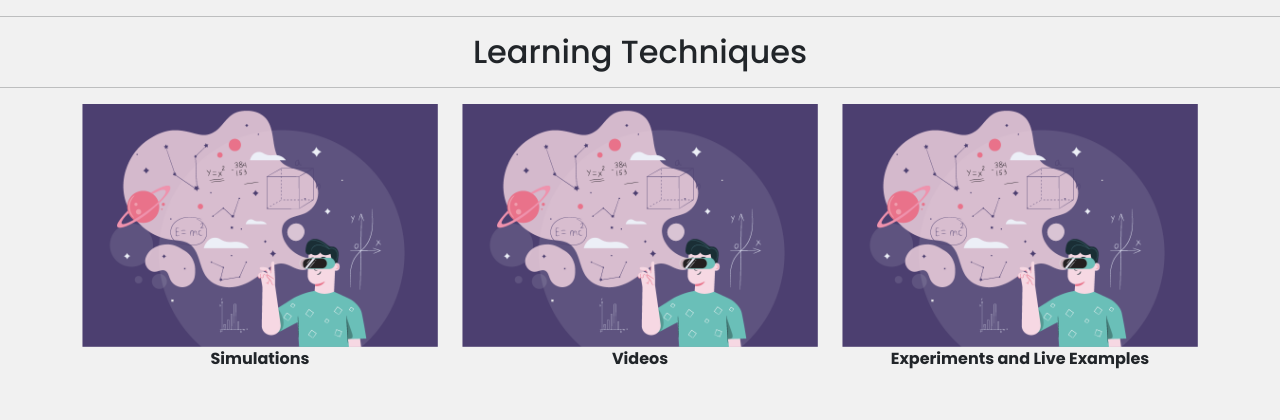
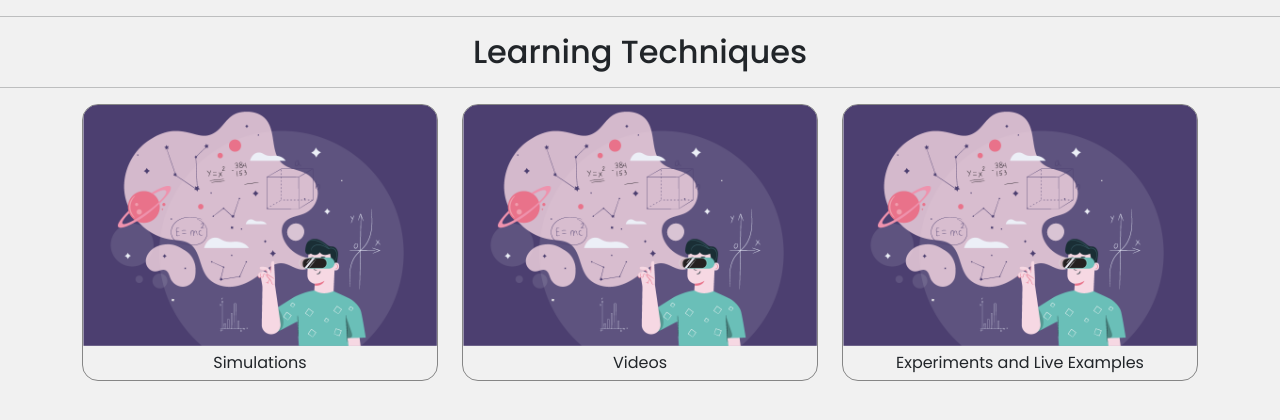
Before and after one commit to Anuj-Khadka/Memorivise, a Flask app: page /learning in a window 1280 px wide. Shown: the part 106-526 px from the top of the page. Run offline with Flask 3, Linux system fonts and the light colour scheme.

Commit message:
update books

```diff
--- a/memorivise/templates/learning.html
+++ b/memorivise/templates/learning.html
@@ -9,21 +9,37 @@
     <div class="col-md-4">
       <figure class="text-center">
         <a href="/simulations"><img src="../static/img/simulearn.png" class="img-fluid"></a>
-        <figcaption><b>Simulations</b></figcaption>
+        <figcaption>Simulations</figcaption>
       </figure>
     </div>
     <div class="col-md-4">
       <figure class="text-center">
         <a href="#"><img src="../static/img/simulearn.png" class="img-fluid"></a>
-        <figcaption><b>Videos</b></figcaption>
+        <figcaption>Videos</figcaption>
       </figure>
     </div>
     <div class="col-md-4">
       <figure class="text-center">
         <a href="#"><img src="../static/img/simulearn.png" class="img-fluid"></a>
-        <figcaption><b>Experiments and Live Examples</b></figcaption>
+        <figcaption>Experiments and Live Examples</figcaption>
       </figure>
     </div>
   </div>
 </div>
+
+<style>
+  figure{
+    border: solid 1px #22222283;
+    padding: 0rem;
+    border-radius: 1rem;
+    overflow: hidden;
+    transition: all 0.2s;
+  }
+  figure:hover{
+    box-shadow: 2px 3px 7px 1px #2b2b2b34;
+  }
+  figcaption{
+    margin: 0.3rem auto;
+  }
+</style>
 {% endblock body %}
```
